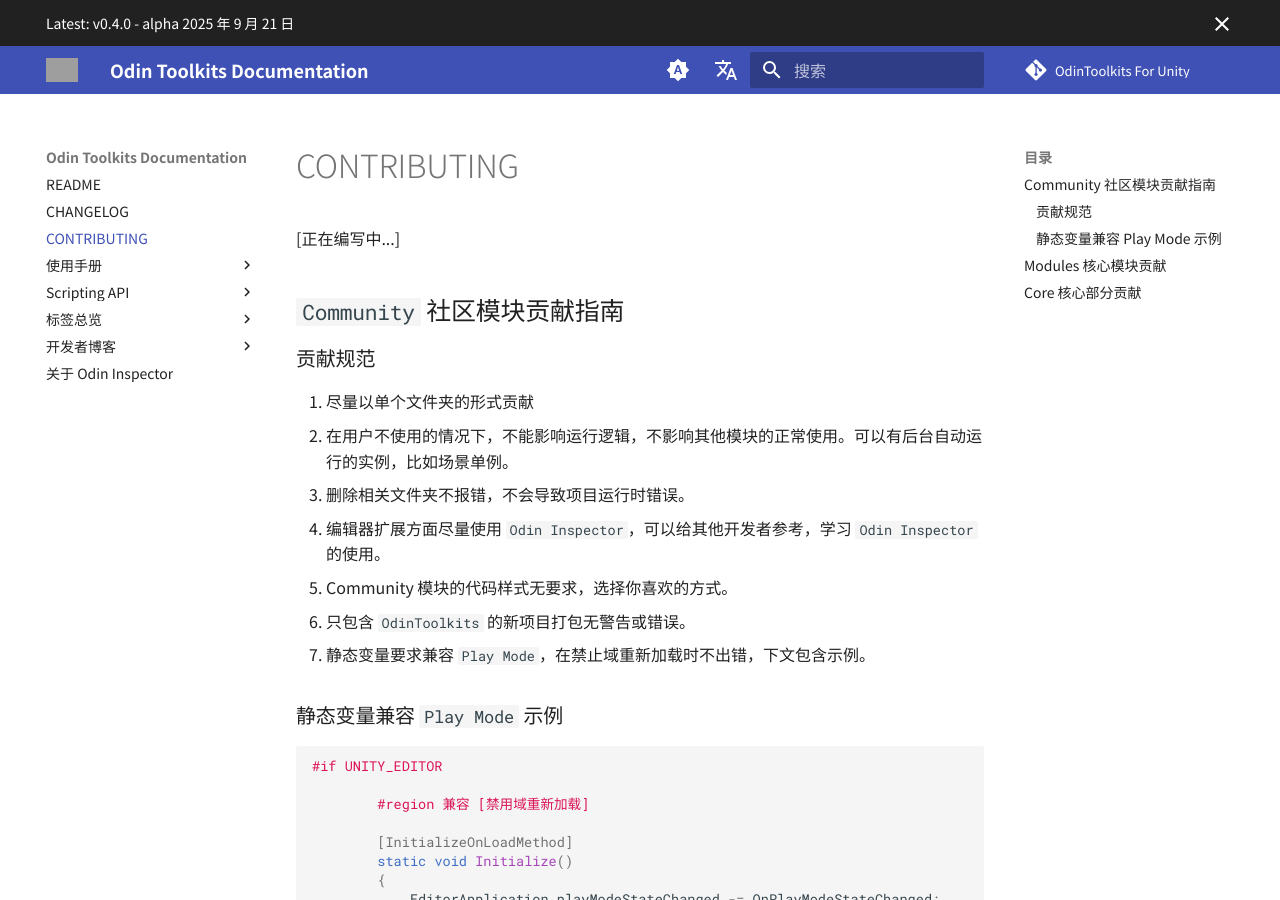
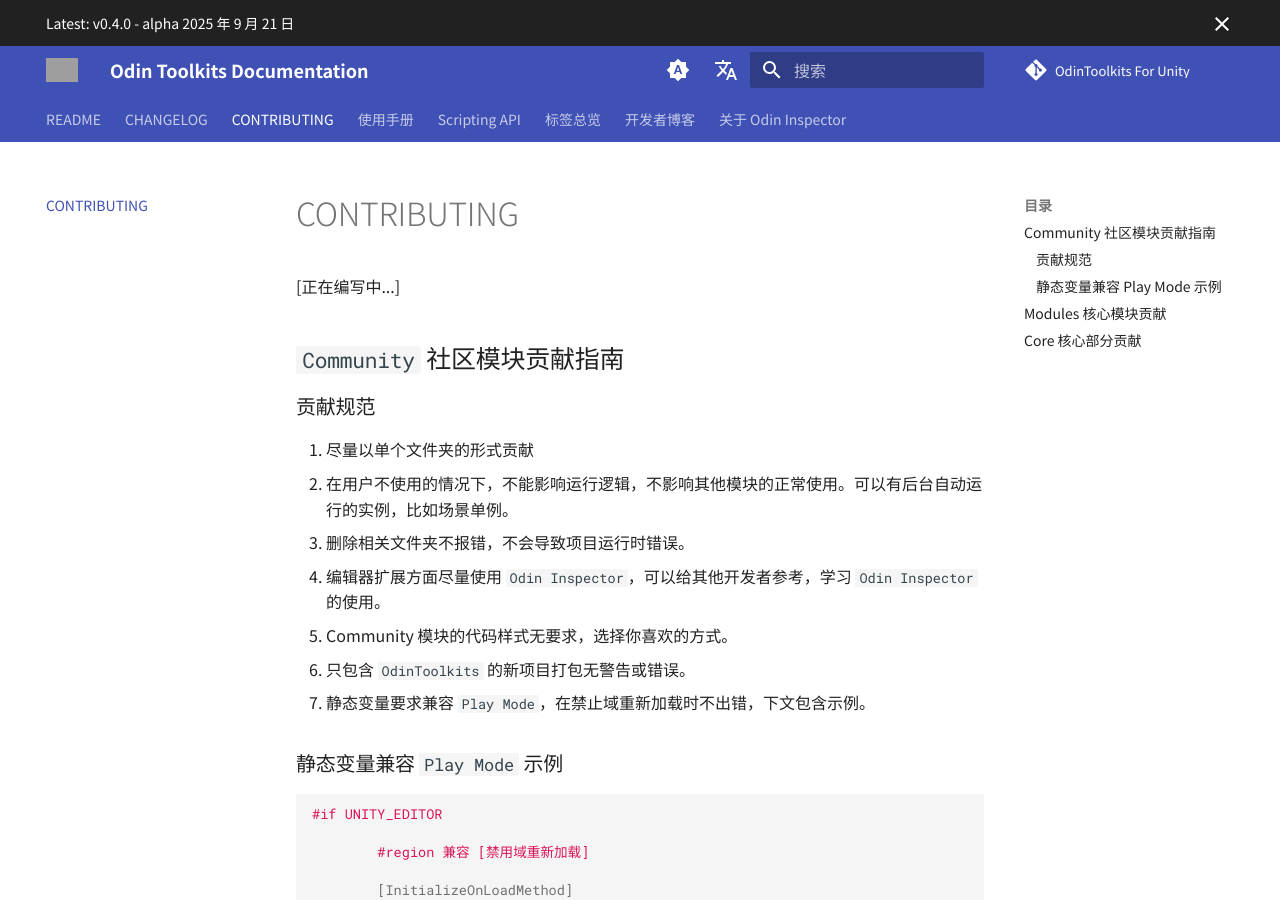
Before and after one commit to yuumixcode/OdinToolkitsDocumentation, an MkDocs documentation site: the page built from docs/CONTRIBUTING.md, in a window 1280 px wide and 900 px high. Built offline with MkDocs 1.6.1 and Material for MkDocs 9.7.7, drawn with Linux system fonts in a browser that asks for light colours; comment, search, counter and statistics services are not loaded; grey boxes are pictures that could not be loaded.

Commit message:
Update mkdocs.yml

```diff
--- a/mkdocs.yml
+++ b/mkdocs.yml
@@ -53,7 +53,7 @@
     - navigation.instant # 即时加载，对于大型文档站点效果更好，必须设置 site_url
     - navigation.instant.progress # 即时加载进度条，仅当页面在 400 毫秒后仍未完成加载时显示
     - navigation.tracking # 锚点追踪，地址栏中的 URL 会自动更新为活动锚点，便于分享
-    # - navigation.tabs # 顶部标签导航
+    - navigation.tabs # 顶部标签导航
     # - navigation.tabs.sticky # 与 navigation.tabs 一起使用，启用表示顶部标签导航栏在滚动时保持可见，一般关闭
     # - navigation.sections # 侧边栏变为章节，文档较少时效果更好
     # - navigation.expand # 启用表示侧边栏分组默认展开
```
